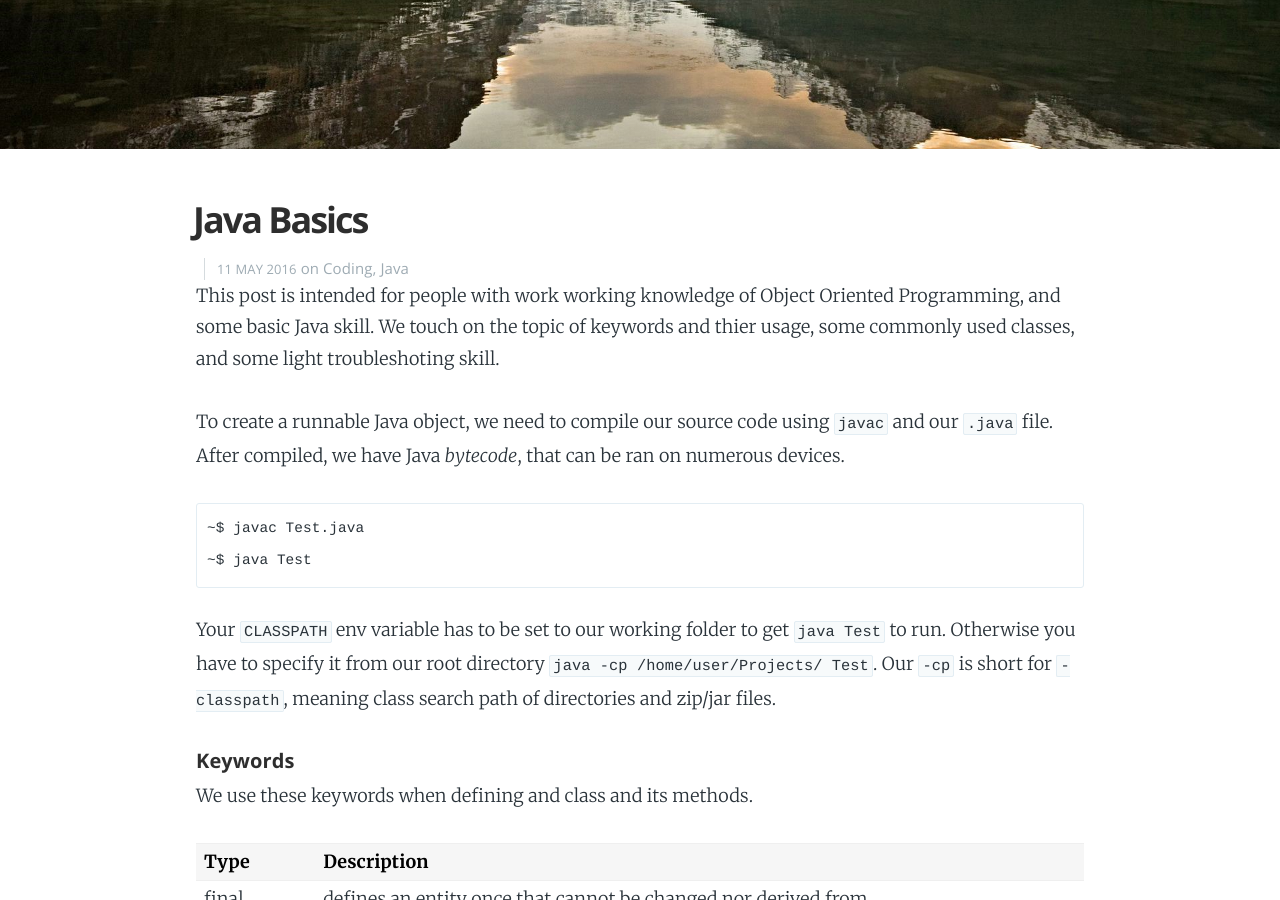
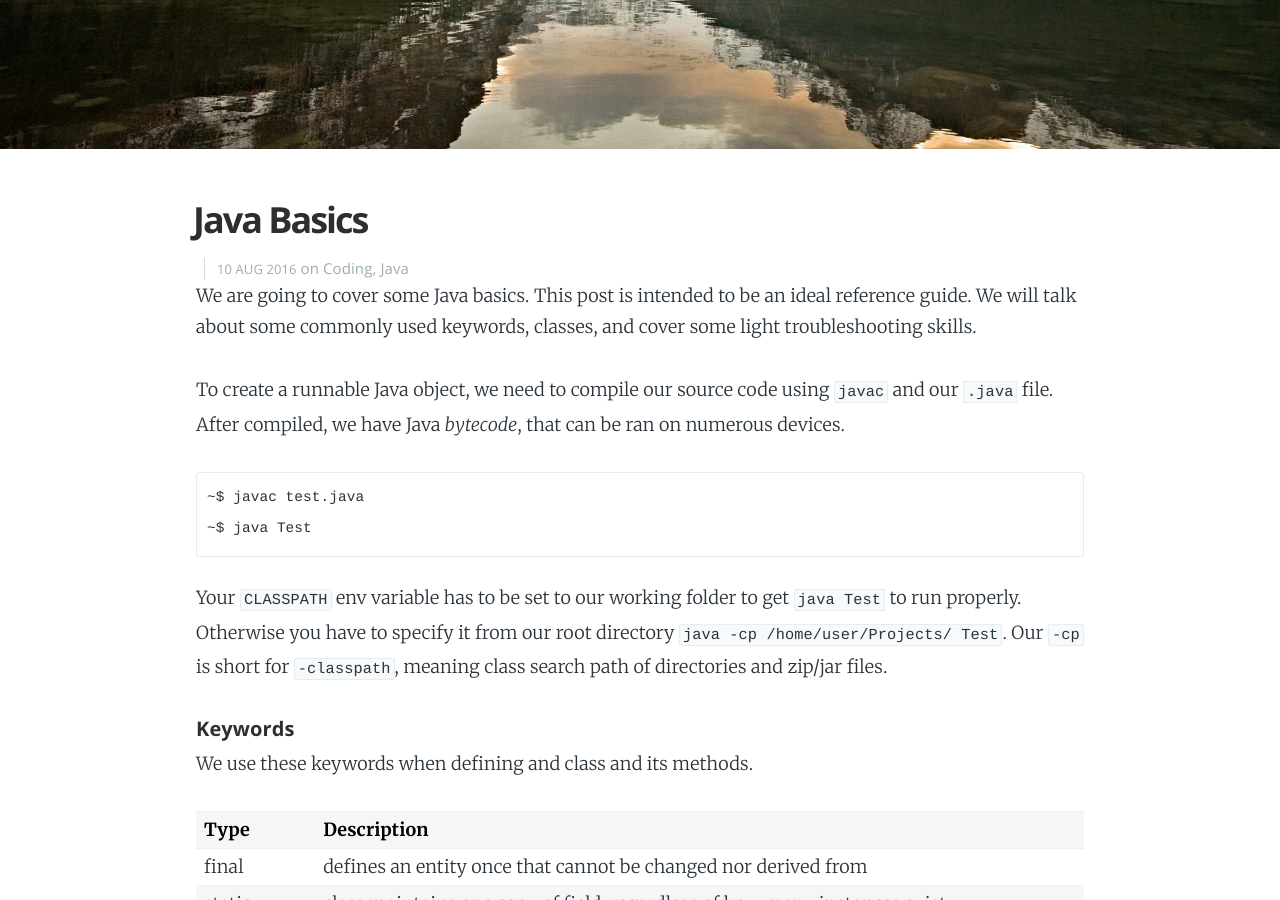
Before and after one commit to Carpk/ShawnKlein, a Jekyll site: the page built from _posts/2016-08-10-java-basics.md, in a window 1280 px wide and 900 px high, scrolled down 436 px. Built offline with Jekyll 4.4.1, drawn with Linux system fonts in a browser that asks for light colours; nearby versions of some CDN libraries; some web fonts are replaced; Markdown is read by kramdown in place of the engine named in the settings; some of the changed text lies outside the part shown.

Commit message:
edit java-basics post for an early deployment

`````diff
--- a/_posts/2016-08-10-java-basics.md
+++ b/_posts/2016-08-10-java-basics.md
@@ -2,7 +2,7 @@
 layout: post
 cover: 'assets/images/mountainous_lake.jpg'
 title: Java Basics
-date:   2016-05-11 10:18:00
+date:   2016-08-10 10:18:00
 tags: coding java
 subclass: 'post tag-test tag-content'
 categories: 'casper'
@@ -10,16 +10,16 @@
 logo: 'assets/images/logo.png'
 ---
 
-This post is intended for people with work working knowledge of Object Oriented Programming, and some basic Java skill. We touch on the topic of keywords and thier usage, some commonly used classes, and some light troubleshoting skill.
+We are going to cover some Java basics. This post is intended to be an ideal reference guide. We will talk about some commonly used keywords, classes, and cover some light troubleshooting skills.
 
 To create a runnable Java object, we need to compile our source code using `javac` and our `.java` file. After compiled, we have Java _bytecode_, that can be ran on numerous devices.
 
 ````
-~$ javac Test.java
+~$ javac test.java
 ~$ java Test
 ````
 
-Your `CLASSPATH` env variable has to be set to our working folder to get `java Test` to run. Otherwise you have to specify it from our root directory `java -cp /home/user/Projects/ Test`. Our `-cp` is short for `-classpath`, meaning class search path of directories and zip/jar files.
+Your `CLASSPATH` env variable has to be set to our working folder to get `java Test` to run properly. Otherwise you have to specify it from our root directory `java -cp /home/user/Projects/ Test`. Our `-cp` is short for `-classpath`, meaning class search path of directories and zip/jar files.
 
 ###### Keywords
 
@@ -124,7 +124,7 @@
   <tr>
     <td>long</td>
     <td>64bits</td>
-    <td></td>
+    <td>-2<sup>63</sup> to 2<sup>63</sup>-1</td>
   </tr>
   <tr>
     <td>float</td>
@@ -140,6 +140,8 @@
 
 ##### arrays
 
+Arrays can be defined a couple different ways depending on thier context. We maybe able to declare our nums in a `class` scope, but if we needed to use it in the `static` context, we need to declare it in the `static` scope.
+
 ````java
 int [] numbers = new int[7];
 // or
@@ -149,7 +151,8 @@
 
 ### Concepts
 
-I'm going to skip classes, objects, and inheritance, and touch on a couple things that are unique to java.
+This section us going to cover some commonly used class,
+
 
 ###### Interface
 
@@ -166,11 +169,6 @@
 class ACMEBicycle implements Bicycle {
 
     int speed = 0;
-
-   // The compiler will now require that methods
-   // changeCadence, changeGear, speedUp, and applyBrakes
-   // all be implemented. Compilation will fail if those
-   // methods are missing from this class.
 
     void speedUp(int increment) {
          speed = speed + increment;
@@ -211,7 +209,22 @@
   </tr>
   <tr>
     <td>void</td>
+    <td>bind(String name, Object obj)</td>
+    <td>Binds name to object.</td>
+  </tr>
+  <tr>
+    <td>void</td>
     <td>close()</td>
     <td>Closes this context.</td>
   </tr>
+  <tr>
+    <td>Hashtable</td>
+    <td>getEnvironment()</td>
+    <td>Retrieves the environment in effect for this context.</td>
+  </tr>
+  <tr>
+    <td>Object</td>
+    <td>lookup(String name)</td>
+    <td>Retrieves the named object.</td>
+  </tr>
 </table>
`````
Also changed, not shown: _posts/2016-07-16-introduction-to-android.md (+1 -1 lines).
